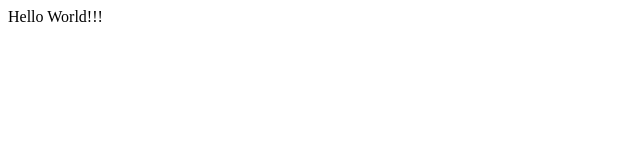
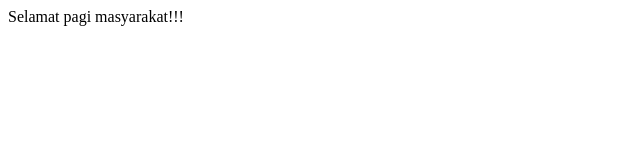
Before and after one commit to crossxvand/unmer-andre, a plain HTML site: page index.html in a window 1280 px wide. Shown: the whole page, without its empty margins (0-640 px from the left). Drawn offline with Linux system fonts and the light colour scheme.

Commit message:
Mengedit Hello owrld dengan Selamat pagi masyarakat index.html

```diff
--- a/index.html
+++ b/index.html
@@ -1,2 +1,2 @@
 <html>
-<body>Hello World!!!</body></html>
+<body>Selamat pagi masyarakat!!!</body></html>
```
